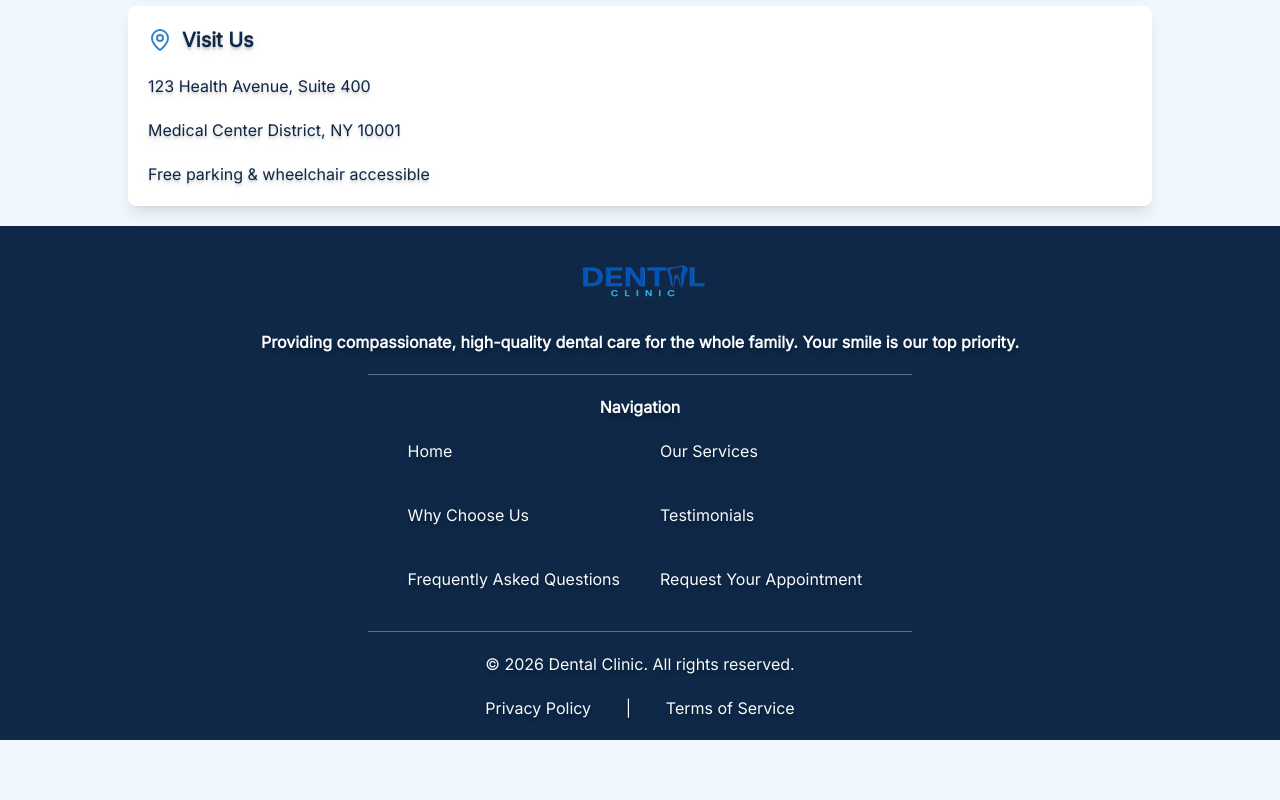
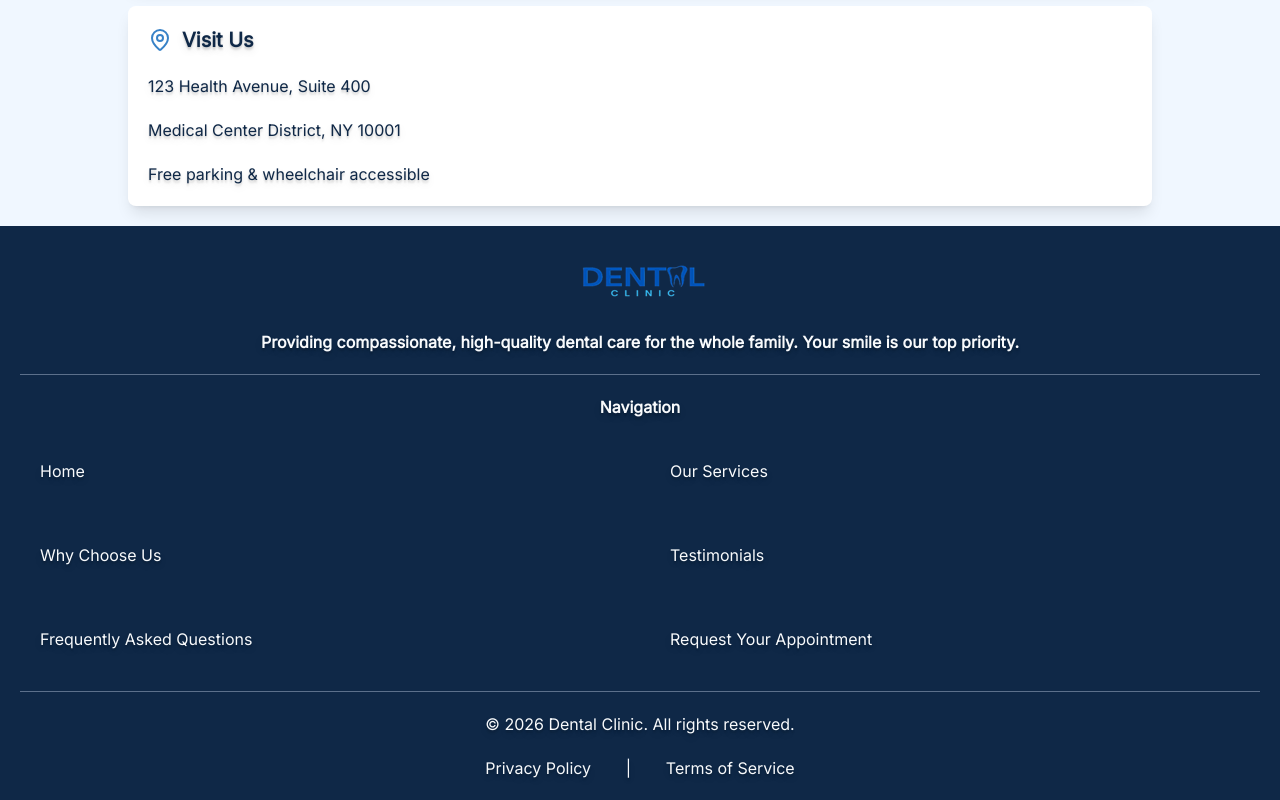
Before and after one commit to GilbertoBispo/dental-clinic-landing-page, a Next.js app: page / in a window 1280 px wide. Shown: the part 4266-5066 px from the top of the page. Before the commit the page ends 5006 px from the top, so only its background shows below. Built offline with nearby package versions, Linux system fonts and the light colour scheme.

Commit message:
feat(footer): aumenta a largura da subseção de navegação no <footer> e remove seu padding horizontal

```diff
--- a/app/components/sections/Footer.tsx
+++ b/app/components/sections/Footer.tsx
@@ -1,5 +1,6 @@
 export default function Footer() {
 
+    // Array de objeto contendo os links das seções da página e os textos
     const links = [
         {
             link: "#hero",
@@ -29,14 +30,20 @@
 
     return (
         <div id="footer" className="bg-(--dark) text-(--text) flex flex-col items-center p-5 gap-5 text-shadow-lg">
+            {/* Título do footer */}
             <div className="flex flex-col items-center gap-5">
                 <img src="/logotype2.png" alt="Dental Clinic Logo" />
                 <p className="w-[90vw] text-center font-bold">Providing compassionate, high-quality dental care for the whole family. Your smile is our top priority.</p>
             </div>
 
-                <div className="p-5 border-y border-slate-400/60">
+            {/* Subseção de navegação */}
+            <div className="p-5 md:py-5 md:px-0 border-y border-slate-400/60 md:w-full flex flex-col gap-5">
+
                 <p className="font-bold text-center">Navigation</p>
-                    <ul className="grid grid-cols-2">
+
+                {/* Renderiza cada link a partir do array de objeto "link" usando o método Array.map() */}
+                <ul className="grid grid-cols-2 gap-5">
+
                     {links.map((link, index) => {
                         const sectionLink = link.link
                         const text = link.text
@@ -46,8 +53,10 @@
                         );
                     })}
                 </ul>
+
             </div>
 
+            { /* Subseção de direitos autorais */ }
             <div className="flex flex-col items-center gap-5">
                 <p>© 2026 Dental Clinic. All rights reserved.</p>
                 <ul className="flex gap-5 w-full justify-between">
```
Lines whose indentation alone changed are shown as unchanged.
